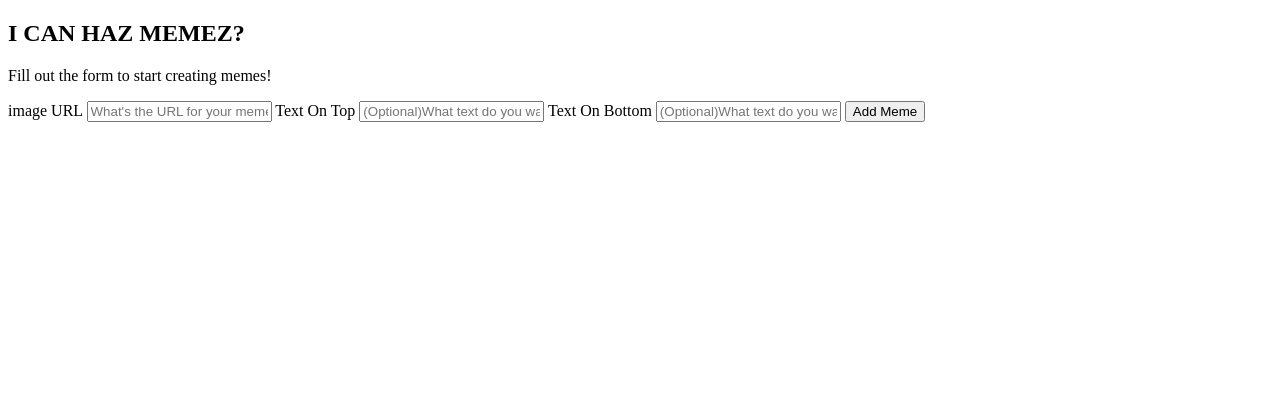
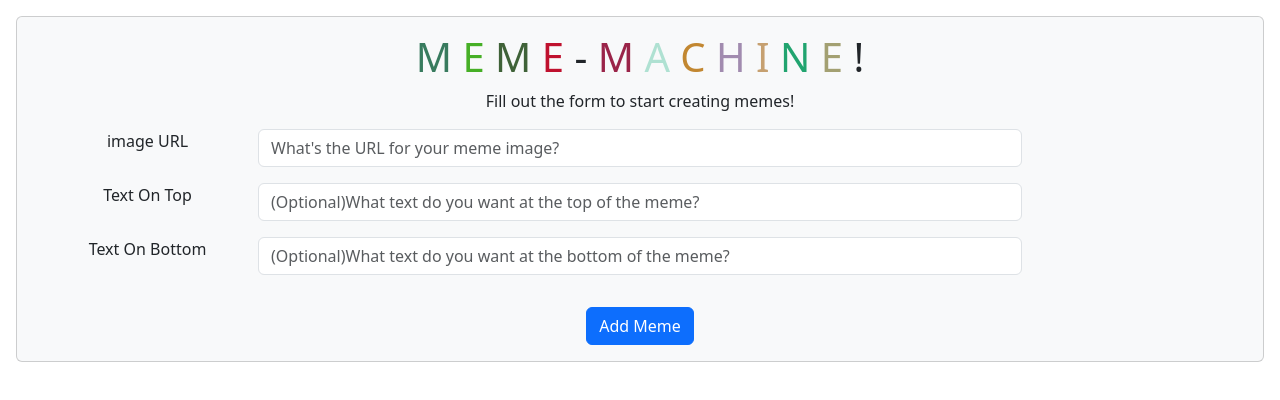
Before and after one commit to stzheng716/meme-gen, a plain HTML site: page index.html in a window 1280 px wide. Drawn offline with nearby package versions, Linux system fonts and the light colour scheme.

Commit message:
add bootstrap styles and rbg letters

```diff
--- a/app.css
+++ b/app.css
@@ -1,6 +1,10 @@
 .thumbnail {
-    width: 400px;
+    width: 500px;
     position: relative;
+}
+
+.letter {
+    transition: 1000ms;
 }
 
 .memeDiv {
@@ -9,6 +13,9 @@
 
 }
 
+.card-body{
+    text-align: center;
+}
 
 .overlay{
     position: absolute;
@@ -20,7 +27,7 @@
     left: 0;
     width: 100%;
     height: 100%;
-    font-size: 5rem;
+    font-size: 7rem;
     font-family: Arial, Helvetica, sans-serif;
     color: rgba(0, 0, 0, .8);
     opacity: 0;
@@ -56,13 +63,16 @@
 .memeText {
     font-size: 2.5rem;
     color: white;
-    font-family: Arial, Helvetica, sans-serif;
-    font-weight: bold;
+    font-family: Impact, Haettenschweiler, 'Arial Narrow Bold', sans-serif;
     text-transform: uppercase;
-    text-shadow: 2px 2px 0 #000,
-    -2px -2px 0 #000,
-    2px -2px 0 #000,
-    -2px 2px 0 #000;
+    text-shadow: 4px 4px 0 #000,
+    -4px -4px 0 #000,
+    4px -4px 0 #000,
+    -4px 4px 0 #000,
+    0px 4px 0 #000,
+    4px 0px 0 #000,
+    0px -4px 0 #000,
+    -4px 0px 0 #000;
 }
 
 #memeSpace {
--- a/index.html
+++ b/index.html
@@ -6,27 +6,69 @@
     <meta http-equiv="X-UA-Compatible" content="IE=edge">
     <meta name="viewport" content="width=device-width, initial-scale=1.0">
     <link rel="stylesheet" href="app.css">
-    <title>Meme Generator</title>
+    <link href="https://cdn.jsdelivr.net/npm/bootstrap@5.3.0-alpha1/dist/css/bootstrap.min.css" rel="stylesheet"
+        integrity="sha384-GLhlTQ8iRABdZLl6O3oVMWSktQOp6b7In1Zl3/Jr59b6EGGoI1aFkw7cmDA6j6gD" crossorigin="anonymous">
+</head>
+<title>MEME MACHINE</title>
 </head>
 
-<body>
-    <section>
-        <h1>I CAN HAZ MEMEZ?</h1>
+<body class="m-3">
+    <section class="card bg-light">
+        <div class="card-body">
+            <h1>
+                <span class="letter">M</span>
+                <span class="letter">E</span>
+                <span class="letter">M</span>
+                <span class="letter">E</span>
+                <span>-</span>
+                <span class="letter">M</span>
+                <span class="letter">A</span>
+                <span class="letter">C</span>
+                <span class="letter">H</span>
+                <span class="letter">I</span>
+                <span class="letter">N</span>
+                <span class="letter">E</span>
+                <span>!</span>
+            </h1>
             <p>Fill out the form to start creating memes!</p>
             <form action="#" id="memeform">
+                <div class="row m-3">
+                    <div class="col-md-2">
                         <label for="imageURL">image URL</label>
-            <input type="url" name="image_URL" id="imageURL" placeholder="What's the URL for your meme image?">
-            <label for="topText">Text On Top</label>
-            <input type="text" name="top_text" id="topText"
+                    </div>
+                    <div class="col-md-8">
+                        <input class="form-control col-form-label" type="url" name="image_URL" id="imageURL"
+                            placeholder="What's the URL for your meme image?">
+                    </div>
+                </div>
+                <div class="row m-3">
+                    <div class="col-md-2">
+                        <label for="topText col-form-label">Text On Top</label>
+                    </div>
+                    <div class="col-md-8">
+                        <input class="form-control" type="text" name="top_text" id="topText"
                             placeholder="(Optional)What text do you want at the top of the meme?">
-            <label for="bottomText">Text On Bottom</label>
-            <input type="text" name="bottom_text" id="bottomText"
+                    </div>
+                </div>
+                <div class="row m-3">
+                    <div class="col-md-2">
+                        <label for="bottomText col-form-label">Text On Bottom</label>
+                    </div>
+                    <div class="col-md-8">
+                        <input class="form-control" type="text" name="bottom_text" id="bottomText"
                             placeholder="(Optional)What text do you want at the bottom of the meme?">
-            <button type="submit">Add Meme</button>
+                    </div>
+                </div>
+                <button type="submit" class="btn btn-primary mt-3">Add Meme</button>
             </form>
+        </div>
+        </div>
+    </section>
     <div id="memeSpace"></div>
-    </section>
     <script src="memegen.js"></script>
+    <script src="https://cdn.jsdelivr.net/npm/bootstrap@5.3.0-alpha1/dist/js/bootstrap.bundle.min.js"
+        integrity="sha384-w76AqPfDkMBDXo30jS1Sgez6pr3x5MlQ1ZAGC+nuZB+EYdgRZgiwxhTBTkF7CXvN"
+        crossorigin="anonymous"></script>
 </body>
 
 </html>
--- a/memegen.js
+++ b/memegen.js
@@ -38,7 +38,20 @@ form.addEventListener('submit', function(event) {
     event.preventDefault()
 })
 
+const letters = document.querySelectorAll('.letter');
 
+function randomRGB(){
+    const r = Math.floor(Math.random() * 256)
+    const g = Math.floor(Math.random() * 256)
+    const b = Math.floor(Math.random() * 256)
+    return `rgb(${r},${g},${b})`
+}
+
+setInterval(function(){
+    for(let letter of letters){
+        letter.style.color = randomRGB()
+    }
+}, 1000)
 
 
 
```
Lines whose indentation alone changed are shown as unchanged.
